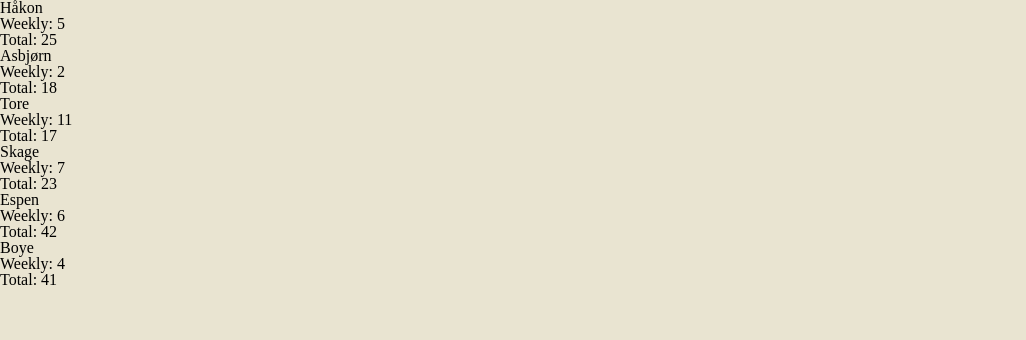
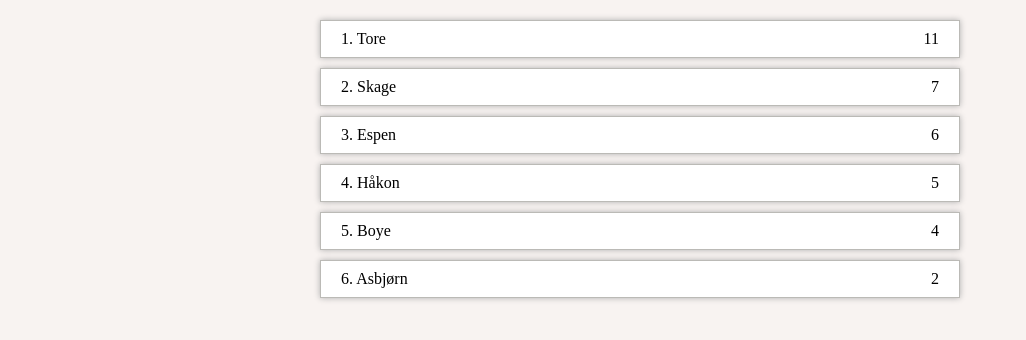
Before and after one commit to skagejohan/react-redux-intro, a React app: page / in a window 1280 px wide. Shown: the top 340 px of the page, without its empty margins (0-1026 px from the left). Built offline with nearby package versions, Linux system fonts and the light colour scheme; the HTML template or start-up script is replaced by a standard one.

Commit message:
Gave the list some style!

```diff
--- a/src/app.css
+++ b/src/app.css
@@ -1,3 +1,9 @@
 body {
-  background-color: rgb(233, 228, 209);
+  background: #F8F3F1;
 }
+
+.container {
+  width: 50%;
+  margin: auto;
+  margin-top: 20px;
+}
--- a/src/app.jsx
+++ b/src/app.jsx
@@ -10,11 +10,13 @@ const topList = [
   { id: 4, name: 'Skage', weeklyCount: 7, totalCount: 23 },
   { id: 5, name: 'Espen', weeklyCount: 6, totalCount: 42 },
   { id: 6, name: 'Boye', weeklyCount: 4, totalCount: 41 }
-];
+].sort((a, b) => b.weeklyCount - a.weeklyCount);
 
 const App = () => {
   return (
-    <TopList list={topList}/>
+    <div className={app.container}>
+      <TopList list={topList}/>
+    </div>
   );
 }
 
--- /dev/null
+++ b/src/top-list.css
@@ -0,0 +1,17 @@
+.card {
+  border: 1px solid #bdbdbd;
+  padding: 10px 20px;
+  margin-bottom: 10px;
+  background: #FFFFFF;
+  border: 1px solid #BBBAB6;
+  box-shadow: 0px 0px 6px 0px rgba(173,173,173,0.99);
+}
+
+.card-stat {
+  display: inline-block;
+  float: right;
+}
+
+.card-header {
+  display: inline-block;
+}
--- a/src/top-list.jsx
+++ b/src/top-list.jsx
@@ -1,11 +1,11 @@
 import React from 'react';
+import topList from './top-list.css';
 
 const TopList = ({list}) => {
-  const playerItems = list.map(player => (
-    <li key={player.id}>
-      <header>{player.name}</header>
-      <p>Weekly: {player.weeklyCount}</p>
-      <p>Total: {player.totalCount}</p>
+  const playerItems = list.map((player, index) => (
+    <li className={topList.card} key={player.id}>
+      <span className={topList['card-header']}><strong>{`${index+1}. `}</strong>{player.name}</span>
+      <span className={topList['card-stat']}>{player.weeklyCount}</span>
     </li>
   ))
 
```
Also changed, not shown: 1 other file (tests, documents, lock files or other folders).
